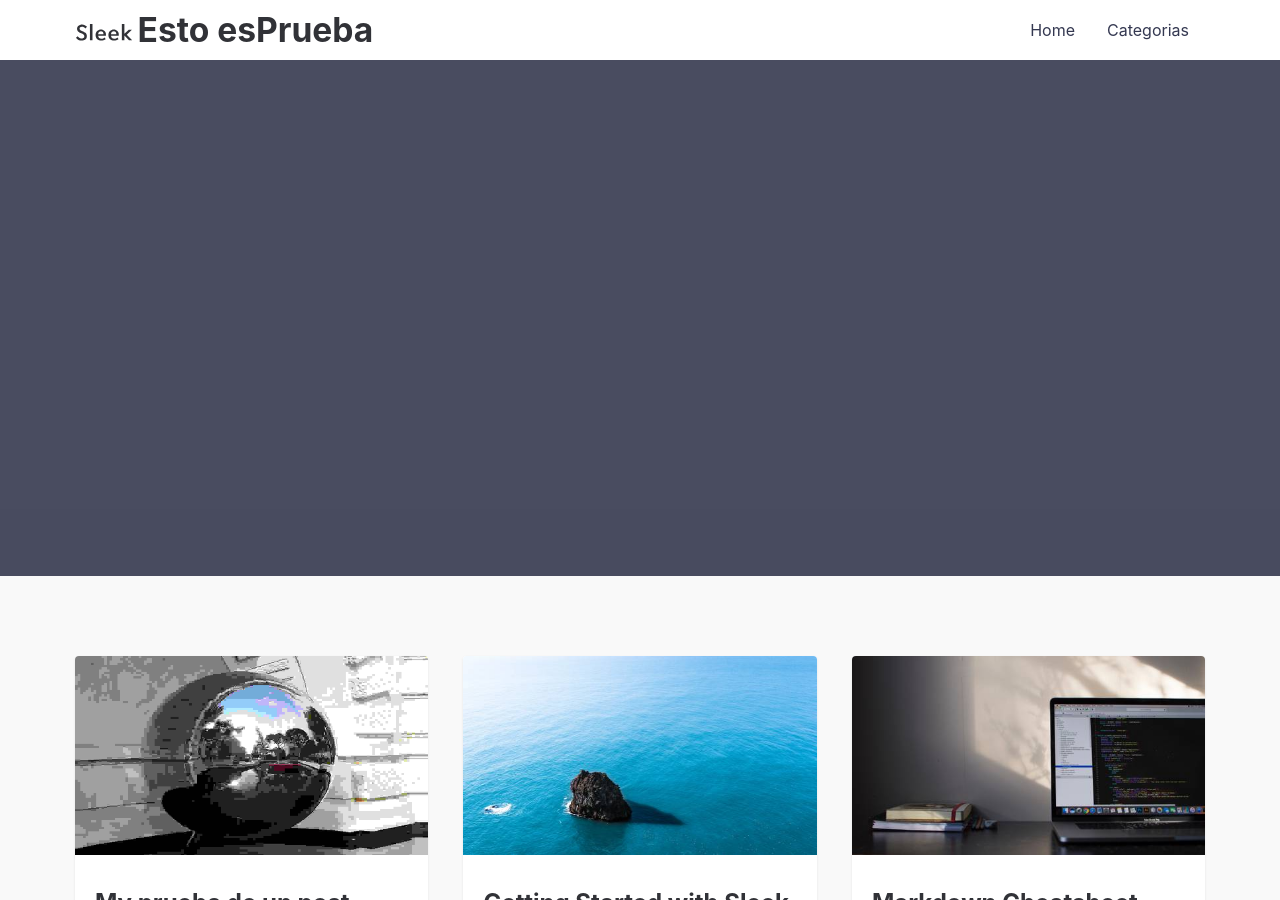
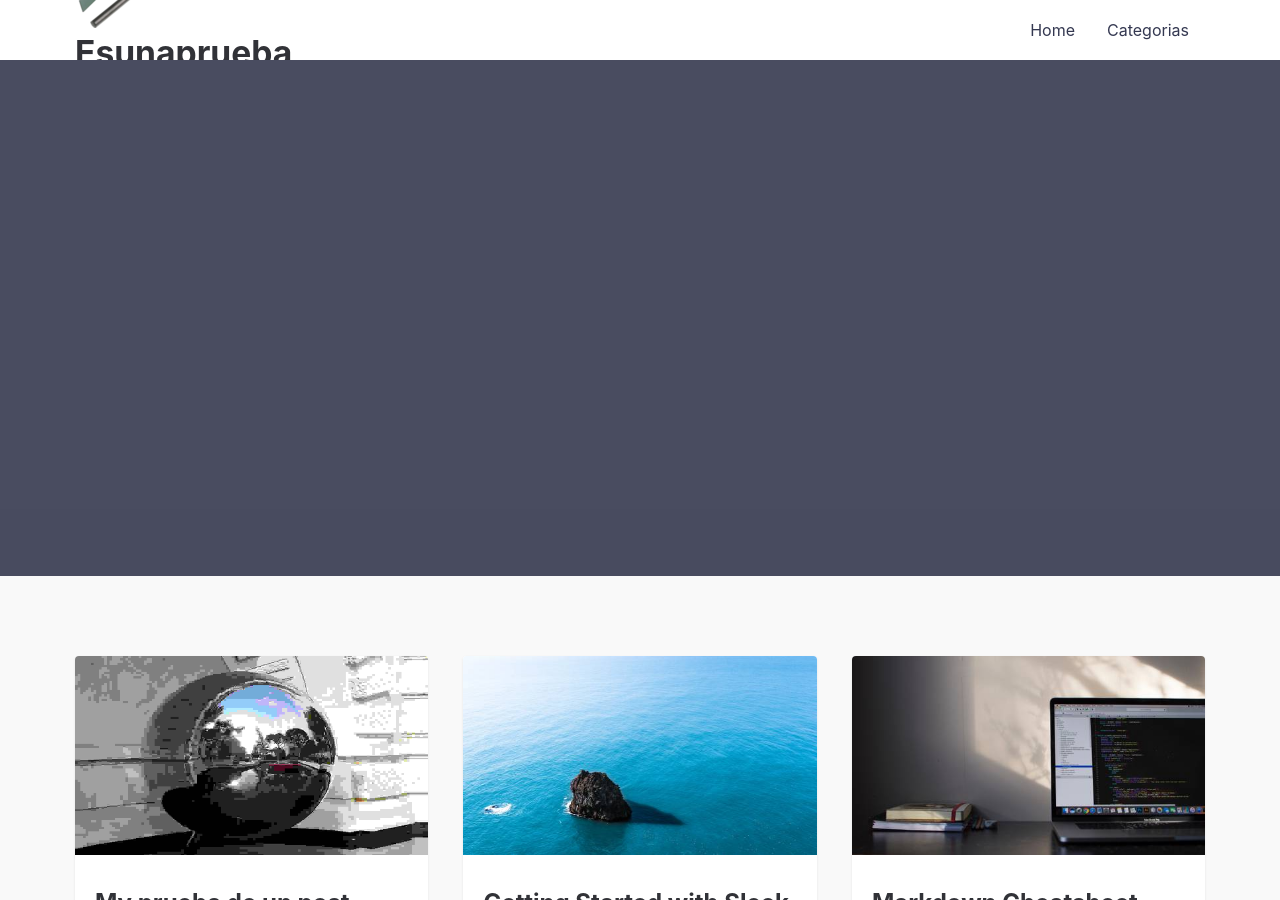
Before and after one commit to todosp/tdps, a Jekyll site: the page built from index.md, in a window 1280 px wide and 900 px high. Built offline with Jekyll 4.4.1, drawn with Linux system fonts in a browser that asks for light colours.

Commit message:
add style

```diff
--- a/_includes/header.html
+++ b/_includes/header.html
@@ -3,7 +3,8 @@
     <div class="header__inner">
       <a class="header__logo" href="{{ '/' | relative_url }}">
         <div class="header__logo--container">
-          {% include logo.svg %} <span class="text-logo">Esto esPrueba</span>
+          <img src="{{site.url}}/assets/img/icons/favicon-96x96.png" alt="icono todo supervivencia">
+          <span class="text-logo">Esto Esunaprueba Supervivencia</span>
         </div>
       </a>
       <nav class="header__links">
--- a/_sass/layout/_nav.scss
+++ b/_sass/layout/_nav.scss
@@ -47,10 +47,14 @@
 
   .header__logo--container {
 
-    width: 300px;
+    width: 400px;
     .text-logo{
       font-size: 2.1rem;
       font-weight: bold;
+    }
+
+    img{
+      width: 30px;
     }
 
 
```
Also changed, not shown: assets/img/icons/favicon-96x96.png (added).
